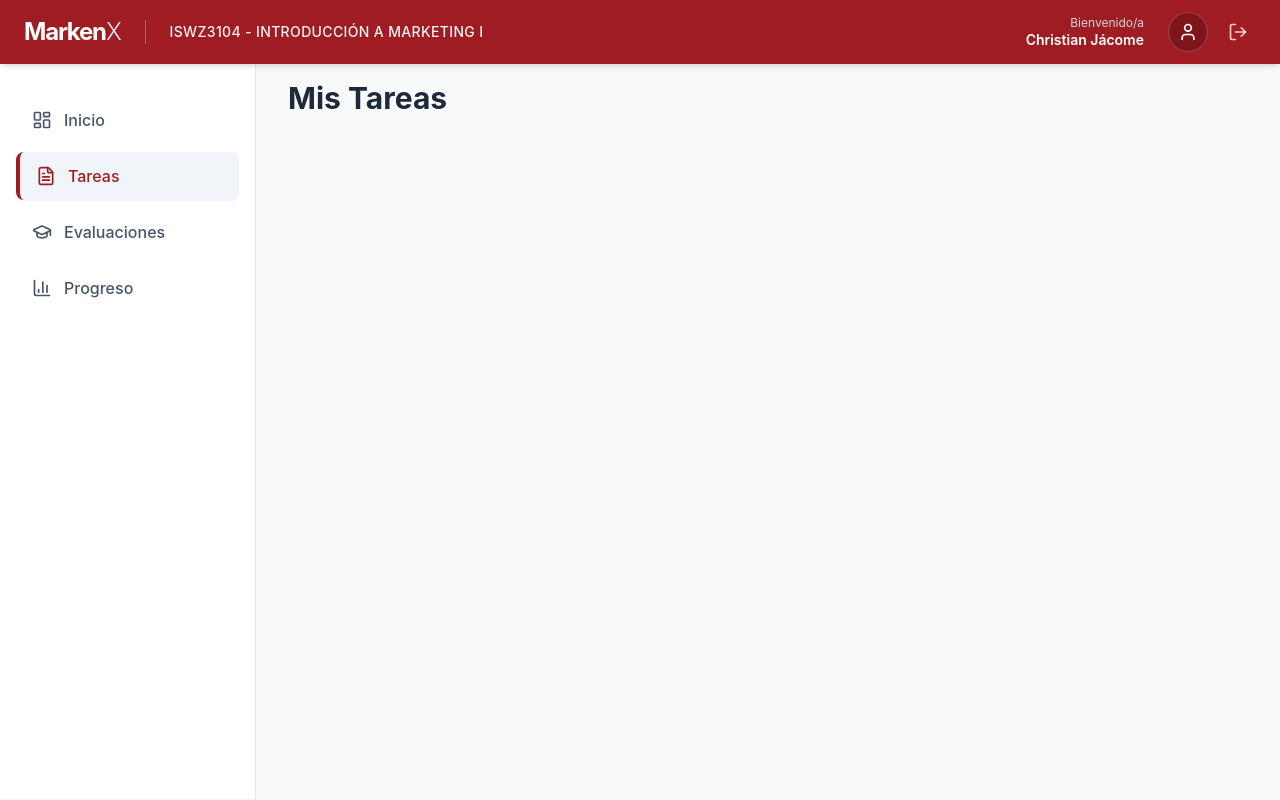
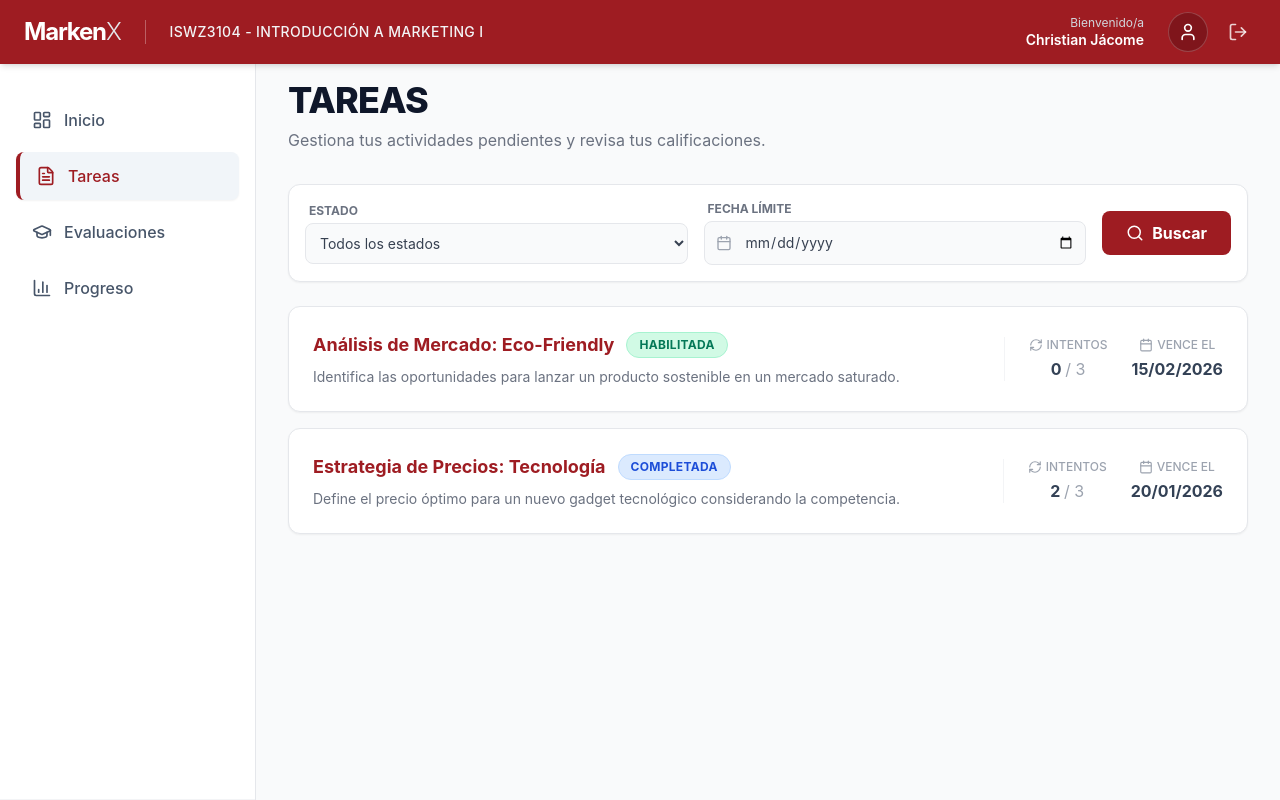
Before and after one commit to DeividN21/markenx-portal-estudiante, a React (Vite) app: page /tasks in a window 1280 px wide. Built offline with nearby package versions, Linux system fonts and the light colour scheme.

Commit message:
Módulo de Tareas

```diff
--- a/src/App.tsx
+++ b/src/App.tsx
@@ -1,5 +1,6 @@
 import { BrowserRouter, Routes, Route, Navigate } from 'react-router-dom';
 import { MainLayout } from './components/layout/MainLayout';
+import { TasksPage } from './pages/TasksPage';
 
 // Páginas temporales (Placeholders) para probar la navegación
 const Dashboard = () => <h1 className="text-3xl font-bold text-slate-800">Bienvenido al Portal</h1>;
@@ -16,7 +17,7 @@
         {/* Rutas Privadas (Dentro del Layout) */}
         <Route element={<MainLayout />}>
           <Route path="/" element={<Dashboard />} />
-          <Route path="/tasks" element={<Tasks />} />
+          <Route path="/tasks" element={<TasksPage />} />
           <Route path="/evaluations" element={<Evaluations />} />
           <Route path="/progress" element={<Progress />} />
         </Route>
--- /dev/null
+++ b/src/components/ui/Badge.tsx
@@ -0,0 +1,30 @@
+import clsx from 'clsx';
+
+interface BadgeProps {
+  status: 'PENDING' | 'COMPLETED' | 'EXPIRED';
+  className?: string;
+}
+
+export const Badge = ({ status, className }: BadgeProps) => {
+  const styles = {
+    PENDING: 'bg-emerald-100 text-emerald-700 border-emerald-200',
+    COMPLETED: 'bg-blue-100 text-blue-700 border-blue-200',
+    EXPIRED: 'bg-red-100 text-red-700 border-red-200',
+  };
+
+  const labels = {
+    PENDING: 'HABILITADA',
+    COMPLETED: 'COMPLETADA',
+    EXPIRED: 'VENCIDA',
+  };
+
+  return (
+    <span className={clsx(
+      "px-3 py-1 rounded-full text-xs font-bold border tracking-wide uppercase",
+      styles[status],
+      className
+    )}>
+      {labels[status]}
+    </span>
+  );
+};
--- /dev/null
+++ b/src/components/ui/TaskCard.tsx
@@ -0,0 +1,57 @@
+import { Calendar, RefreshCw } from 'lucide-react';
+import type { Task } from '../../types';
+import { Badge } from './Badge';
+
+interface TaskCardProps {
+  task: Task;
+  onClick: (task: Task) => void;
+}
+
+export const TaskCard = ({ task, onClick }: TaskCardProps) => {
+  return (
+    <div
+      onClick={() => onClick(task)}
+      className="group bg-white rounded-xl p-6 border border-gray-200 shadow-sm hover:shadow-md hover:border-brand-primary/30 transition-all cursor-pointer flex flex-col md:flex-row md:items-center justify-between gap-4"
+    >
+      {/* IZQUIERDA: Información Principal */}
+      <div className="flex-1">
+        <div className="flex items-center gap-3 mb-2">
+          <h3 className="text-lg font-bold text-brand-primary group-hover:text-brand-secondary transition-colors">
+            {task.title}
+          </h3>
+          <Badge status={task.status} />
+        </div>
+        <p className="text-gray-500 text-sm line-clamp-2">
+          {task.description}
+        </p>
+      </div>
+
+      {/* DERECHA: Intentos y Fecha */}
+      <div className="flex items-center gap-6 md:border-l md:border-gray-100 md:pl-6 shrink-0">
+
+        {/* Contador de Intentos */}
+        <div className="text-center">
+          <div className="flex items-center justify-center gap-1 text-gray-400 mb-1">
+            <RefreshCw size={14} />
+            <span className="text-xs font-medium uppercase">Intentos</span>
+          </div>
+          <p className="font-bold text-slate-700">
+            {task.attempts} <span className="text-gray-400 font-normal">/ {task.maxAttempts}</span>
+          </p>
+        </div>
+
+        {/* Fecha Límite */}
+        <div className="text-center">
+          <div className="flex items-center justify-center gap-1 text-gray-400 mb-1">
+            <Calendar size={14} />
+            <span className="text-xs font-medium uppercase">Vence el</span>
+          </div>
+          <p className="font-bold text-slate-700">
+            {new Date(task.deadline).toLocaleDateString('es-ES', { day: '2-digit', month: '2-digit', year: 'numeric' })}
+          </p>
+        </div>
+
+      </div>
+    </div>
+  );
+};
--- /dev/null
+++ b/src/components/ui/TaskFilters.tsx
@@ -0,0 +1,40 @@
+import { Search, Calendar } from 'lucide-react';
+
+export const TaskFilters = () => {
+  return (
+    <div className="bg-white p-4 rounded-xl border border-gray-200 shadow-sm mb-6 flex flex-col md:flex-row gap-4 items-end md:items-center">
+
+      {/* Filtro de Estado */}
+      <div className="flex-1 w-full">
+        <label className="block text-xs font-bold text-gray-500 uppercase mb-1 ml-1">Estado</label>
+        <select className="w-full bg-gray-50 border border-gray-200 text-gray-700 text-sm rounded-lg focus:ring-brand-primary focus:border-brand-primary block p-2.5">
+          <option value="">Todos los estados</option>
+          <option value="PENDING">Habilitadas</option>
+          <option value="COMPLETED">Completadas</option>
+          <option value="EXPIRED">Vencidas</option>
+        </select>
+      </div>
+
+      {/* Filtro de Fecha */}
+      <div className="flex-1 w-full">
+        <label className="block text-xs font-bold text-gray-500 uppercase mb-1 ml-1">Fecha Límite</label>
+        <div className="relative">
+          <div className="absolute inset-y-0 left-0 flex items-center pl-3 pointer-events-none">
+            <Calendar size={16} className="text-gray-400" />
+          </div>
+          <input
+            type="date"
+            className="bg-gray-50 border border-gray-200 text-gray-700 text-sm rounded-lg focus:ring-brand-primary focus:border-brand-primary block w-full pl-10 p-2.5"
+          />
+        </div>
+      </div>
+
+      {/* Botón Buscar */}
+      <button className="w-full md:w-auto bg-brand-primary hover:bg-brand-secondary text-white font-bold py-2.5 px-6 rounded-lg transition-colors flex items-center justify-center gap-2">
+        <Search size={18} />
+        Buscar
+      </button>
+
+    </div>
+  );
+};
--- /dev/null
+++ b/src/mocks/tasks.ts
@@ -0,0 +1,37 @@
+import type { Task } from '../types';
+
+export const mockTasks: Task[] = [
+  {
+    id: '1',
+    title: 'Análisis de Mercado: Eco-Friendly',
+    description: 'Identifica las oportunidades para lanzar un producto sostenible en un mercado saturado.',
+    deadline: '2026-02-15',
+    status: 'PENDING',
+    type: 'ASSIGNMENT',
+    attempts: 0,
+    maxAttempts: 3,
+    minScore: 0.7
+  },
+  {
+    id: '2',
+    title: 'Estrategia de Precios: Tecnología',
+    description: 'Define el precio óptimo para un nuevo gadget tecnológico considerando la competencia.',
+    deadline: '2026-01-20',
+    status: 'COMPLETED',
+    type: 'ASSIGNMENT',
+    attempts: 2,
+    maxAttempts: 3,
+    minScore: 0.8
+  },
+  {
+    id: '3',
+    title: 'Evaluación Parcial: Segmentación',
+    description: 'Pon a prueba tus conocimientos sobre segmentación demográfica y psicográfica. Un solo intento.',
+    deadline: '2025-12-31',
+    status: 'EXPIRED',
+    type: 'EVALUATION',
+    attempts: 0,
+    maxAttempts: 1,
+    minScore: 0.6
+  }
+];
--- /dev/null
+++ b/src/pages/TasksPage.tsx
@@ -0,0 +1,47 @@
+import { useState } from 'react';
+import { TaskFilters } from '../components/ui/TaskFilters';
+import { TaskCard } from '../components/ui/TaskCard';
+import { mockTasks } from '../mocks/tasks';
+import type { Task } from '../types';
+
+export const TasksPage = () => {
+  // Filtrar solo las que son de tipo "ASSIGNMENT" (Tareas con varios intentos)
+  // Las EVALUATIONS irán en su propia página.
+  const assignments = mockTasks.filter(t => t.type === 'ASSIGNMENT');
+
+  const handleTaskClick = (task: Task) => {
+    console.log("Navegar al detalle de la tarea:", task.id);
+    // Aquí luego pondremos la navegación: navigate(`/tasks/${task.id}`);
+  };
+
+  return (
+    <div>
+      <div className="mb-8">
+        <h1 className="text-4xl font-extrabold text-slate-900 uppercase tracking-tight mb-2">
+          Tareas
+        </h1>
+        <p className="text-gray-500">
+          Gestiona tus actividades pendientes y revisa tus calificaciones.
+        </p>
+      </div>
+
+      <TaskFilters />
+
+      <div className="space-y-4">
+        {assignments.map(task => (
+          <TaskCard
+            key={task.id}
+            task={task}
+            onClick={handleTaskClick}
+          />
+        ))}
+
+        {assignments.length === 0 && (
+          <div className="text-center py-12 text-gray-400">
+            No tienes tareas asignadas por el momento.
+          </div>
+        )}
+      </div>
+    </div>
+  );
+};
```
